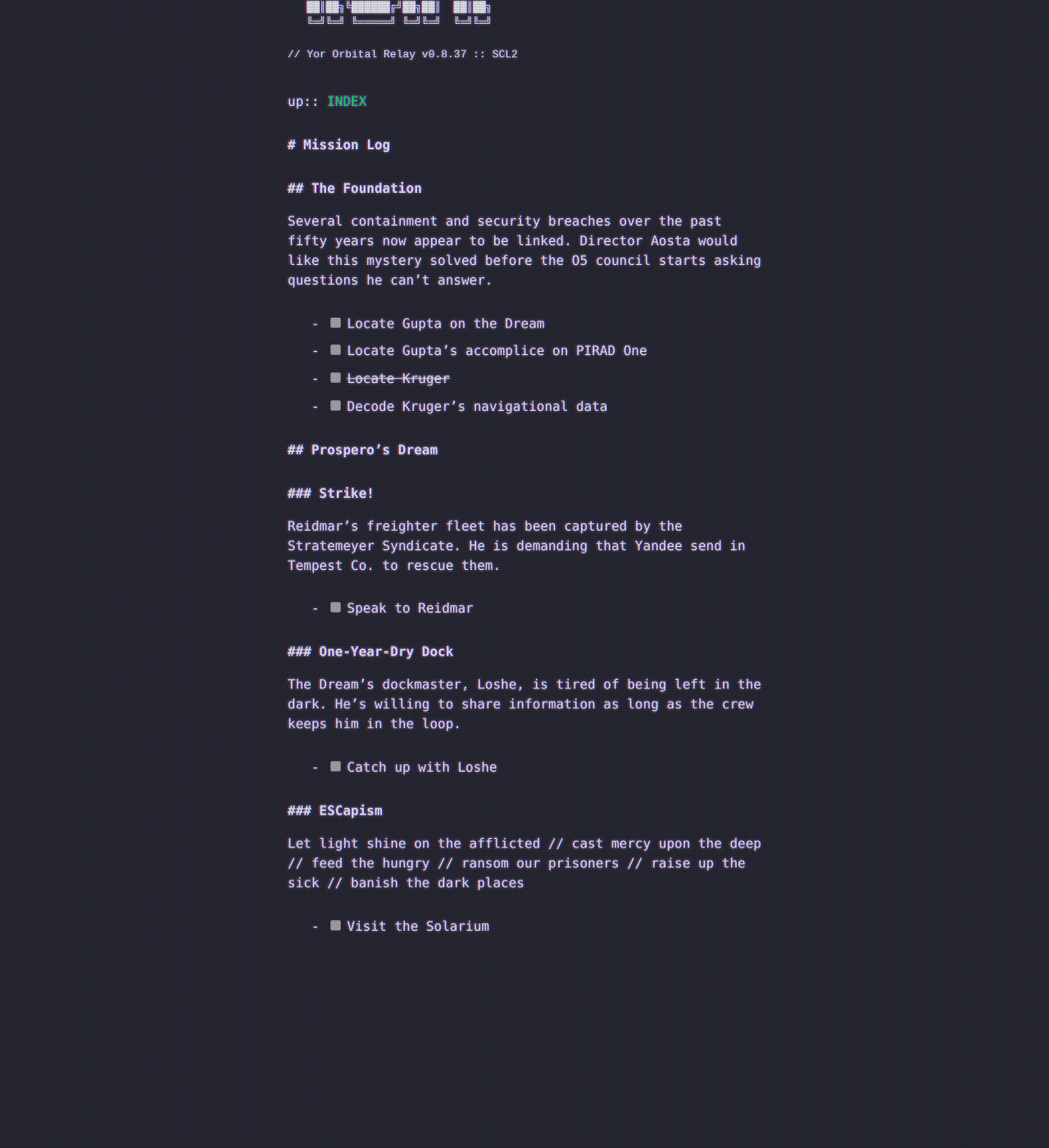
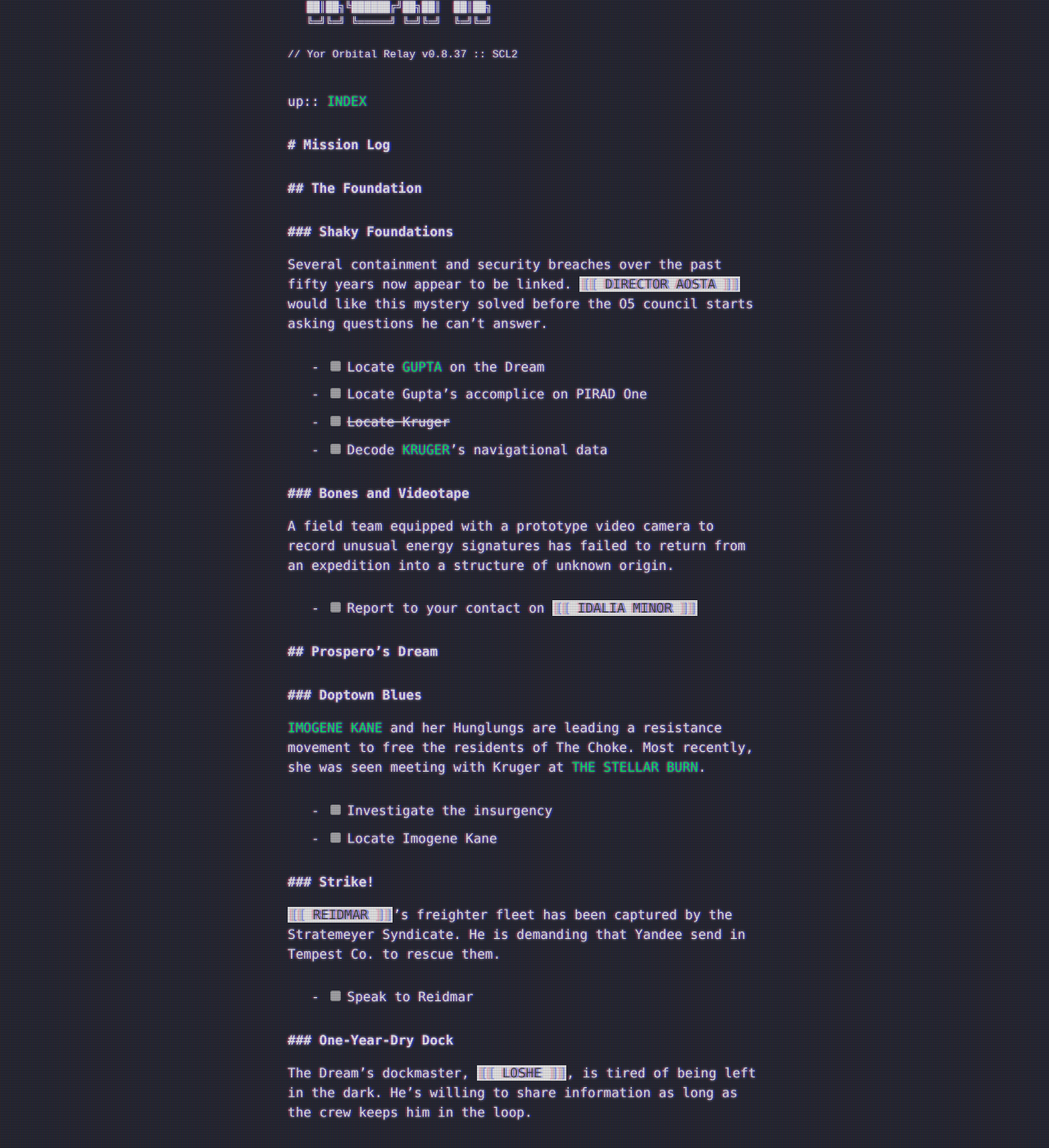
Before and after one commit to edbury/yor, a Jekyll site: the page built from mission log.md, in a window 1280 px wide and 1400 px high, scrolled down 203 px. Shown: the whole window at 82% size. Built offline with Jekyll 4.4.1, drawn with Linux system fonts in a browser that asks for light colours; before the commit the page ends 1454 px from its top, so only the background shows below that.

Commit message:
update mission log

```diff
--- a/mission log.md
+++ b/mission log.md
@@ -6,24 +6,39 @@
 
 ## The Foundation
 
-Several containment and security breaches over the past fifty years now appear to be linked. Director Aosta would like this mystery solved before the O5 council starts asking questions he can't answer.
+### Shaky Foundations
 
-- [ ] Locate Gupta on the Dream
+Several containment and security breaches over the past fifty years now appear to be linked. [[Director Aosta]] would like this mystery solved before the O5 council starts asking questions he can't answer.
+
+- [ ] Locate [[Gupta]] on the Dream
 - [ ] Locate Gupta's accomplice on PIRAD One
 - [ ] ~~Locate Kruger~~
-- [ ] Decode Kruger's navigational data
+- [ ] Decode [[Kruger]]'s navigational data
+
+### Bones and Videotape
+
+A field team equipped with a prototype video camera to record unusual energy signatures has failed to return from an expedition into a structure of unknown origin.
+
+- [ ] Report to your contact on [[Idalia Minor]]
 
 ## Prospero's Dream
 
+### Doptown Blues
+
+[[Imogene Kane]] and her Hunglungs are leading a resistance movement to free the residents of The Choke. Most recently, she was seen meeting with Kruger at [[The Stellar Burn]].
+
+- [ ] Investigate the insurgency
+- [ ] Locate Imogene Kane
+
 ### Strike!
 
-Reidmar’s freighter fleet has been captured by the Stratemeyer Syndicate. He is demanding that Yandee send in Tempest Co. to rescue them.
+[[Reidmar]]’s freighter fleet has been captured by the Stratemeyer Syndicate. He is demanding that Yandee send in Tempest Co. to rescue them.
 
 - [ ] Speak to Reidmar
 
 ### One-Year-Dry Dock
 
-The Dream's dockmaster, Loshe, is tired of being left in the dark. He's willing to share information as long as the crew keeps him in the loop.
+The Dream's dockmaster, [[Loshe]], is tired of being left in the dark. He's willing to share information as long as the crew keeps him in the loop.
 
 - [ ] Catch up with Loshe
 
```
Also changed, not shown: database.md (added, +13 -0 lines), database/personnel/Kruger.md (+3 -0 lines), index.md (+3 -5 lines), README.md (deleted).
